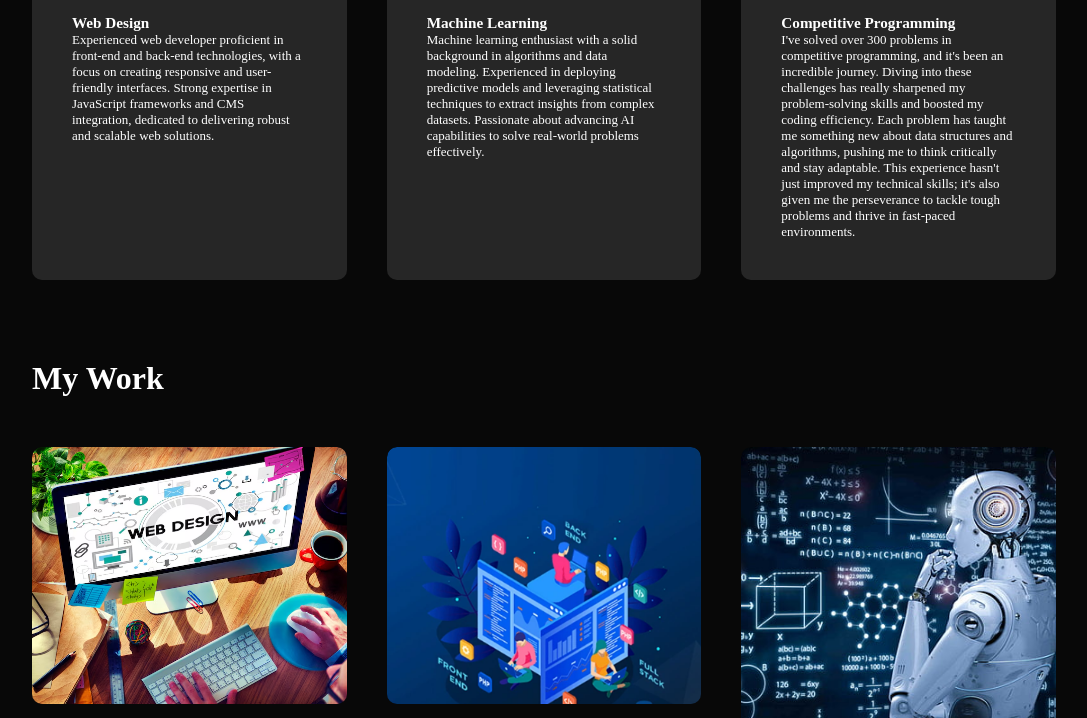
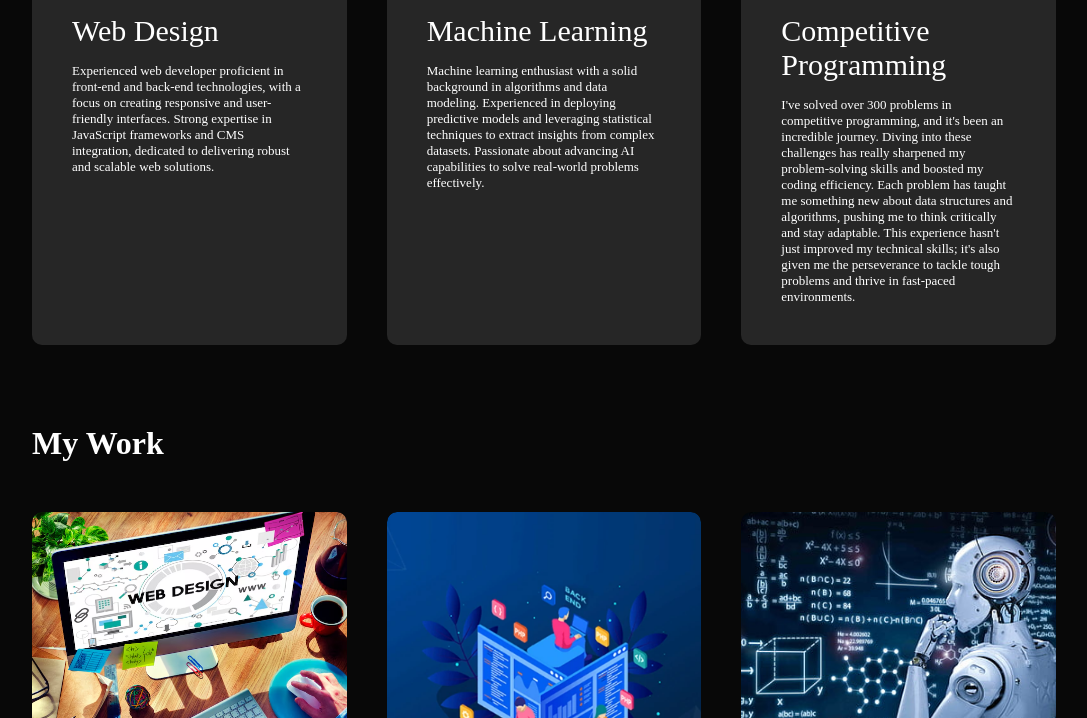
Before and after one commit to chekkadameghashyam/Profile, a plain HTML site: page index.html in a window 1280 px wide. Shown: the part 1629-2347 px from the top of the page, without its empty margins (96-1183 px from the left). Drawn offline with Linux system fonts and the light colour scheme.

Commit message:
Update index.html

```diff
--- a/index.html
+++ b/index.html
@@ -88,18 +88,18 @@
         <div class="services-list">
             <div>
                 <i class="fa-solid fa-laptop"></i>
-                <h3>Web Design</h3>
+                <h2>Web Design</h2>
                 <p>Experienced web developer proficient in front-end and back-end technologies, with a focus on creating responsive and user-friendly interfaces. Strong expertise in JavaScript frameworks and CMS integration, dedicated to delivering robust and scalable web solutions.</p>
             </div>
             <div>
                 <i class="fa-solid fa-laptop-file"></i>
-                <h3>Machine Learning</h3>
+                <h2>Machine Learning</h2>
                 <p>Machine learning enthusiast with a solid background in algorithms and data modeling. Experienced in deploying predictive models and leveraging statistical techniques to extract insights from complex datasets. Passionate about advancing AI capabilities to solve real-world problems effectively.
                 </p>
             </div>
             <div>
                 <i class="fa-brands fa-uncharted"></i>
-                <h3>Competitive Programming</h3>
+                <h2>Competitive Programming</h2>
                 <p>I've solved over 300 problems in competitive programming, and it's been an incredible journey. Diving into these challenges has really sharpened my problem-solving skills and boosted my coding efficiency. Each problem has taught me something new about data structures and algorithms, pushing me to think critically and stay adaptable. This experience hasn't just improved my technical skills; it's also given me the perseverance to tackle tough problems and thrive in fast-paced environments.
                 </p>
             </div>
```
